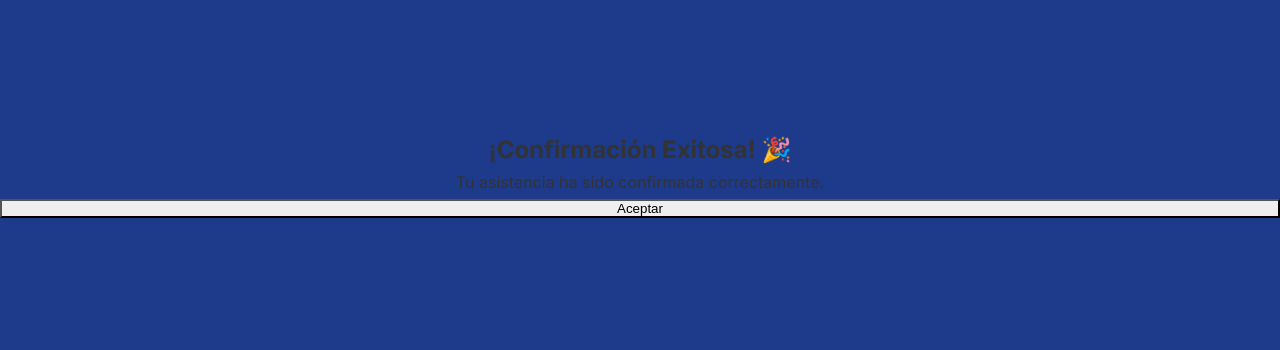
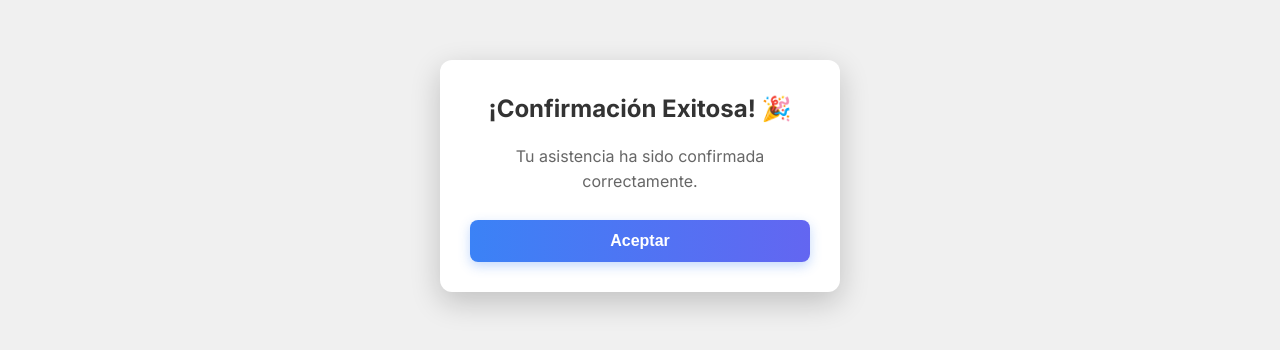
Before and after one commit to winston93-cloud/open_house, a Next.js app: page /asistencia in a window 1280 px wide. Shown: the part 224-574 px from the top of the page. Built offline with nearby package versions, Linux system fonts and the light colour scheme.

Commit message:
Usar CSS inline personalizado para el modal

```diff
--- a/app/asistencia/page.tsx
+++ b/app/asistencia/page.tsx
@@ -4,17 +4,61 @@ import { Suspense } from 'react';
 
 export default function ConfirmarAsistencia() {
   return (
-    <div className="min-h-screen bg-gradient-to-br from-blue-50 via-indigo-50 to-purple-50 flex items-center justify-center p-4">
-      <div className="bg-white rounded-xl p-8 max-w-md w-full mx-4 shadow-2xl">
-        <h2 className="text-2xl font-bold text-gray-800 mb-4 text-center">
+    <div style={{
+      minHeight: '100vh',
+      backgroundColor: '#f0f0f0',
+      display: 'flex',
+      alignItems: 'center',
+      justifyContent: 'center',
+      padding: '20px'
+    }}>
+      <div style={{
+        backgroundColor: 'white',
+        borderRadius: '12px',
+        padding: '30px',
+        maxWidth: '400px',
+        width: '100%',
+        boxShadow: '0 10px 30px rgba(0,0,0,0.2)',
+        textAlign: 'center'
+      }}>
+        <h2 style={{
+          fontSize: '24px',
+          fontWeight: 'bold',
+          color: '#333',
+          marginBottom: '15px'
+        }}>
           ¡Confirmación Exitosa! 🎉
         </h2>
-        <p className="text-gray-600 text-center mb-6">
+        <p style={{
+          color: '#666',
+          marginBottom: '25px',
+          fontSize: '16px'
+        }}>
           Tu asistencia ha sido confirmada correctamente.
         </p>
         <button
           onClick={() => window.location.href = 'https://www.winston93.edu.mx'}
-          className="w-full bg-gradient-to-r from-blue-500 to-indigo-600 hover:from-blue-600 hover:to-indigo-700 text-white font-semibold py-3 px-6 rounded-lg shadow-lg hover:shadow-xl transition-all duration-200"
+          style={{
+            width: '100%',
+            background: 'linear-gradient(to right, #3b82f6, #6366f1)',
+            color: 'white',
+            fontWeight: '600',
+            padding: '12px 24px',
+            borderRadius: '8px',
+            border: 'none',
+            cursor: 'pointer',
+            fontSize: '16px',
+            boxShadow: '0 4px 12px rgba(59, 130, 246, 0.3)',
+            transition: 'all 0.2s'
+          }}
+          onMouseOver={(e) => {
+            e.currentTarget.style.transform = 'scale(1.02)';
+            e.currentTarget.style.boxShadow = '0 6px 16px rgba(59, 130, 246, 0.4)';
+          }}
+          onMouseOut={(e) => {
+            e.currentTarget.style.transform = 'scale(1)';
+            e.currentTarget.style.boxShadow = '0 4px 12px rgba(59, 130, 246, 0.3)';
+          }}
         >
           Aceptar
         </button>
```
